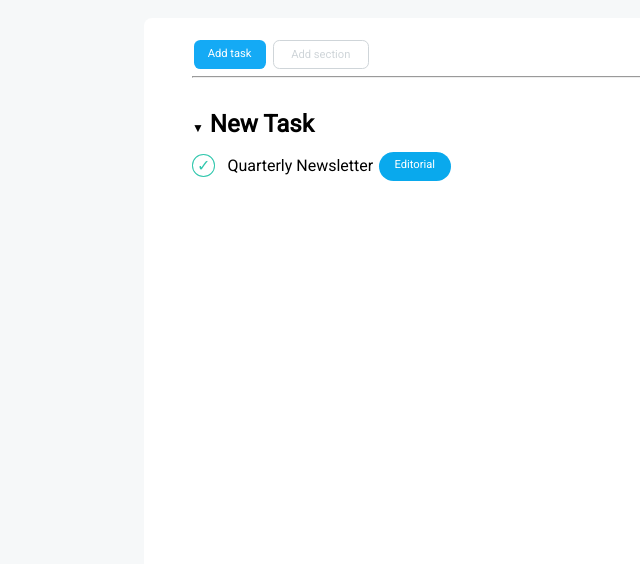
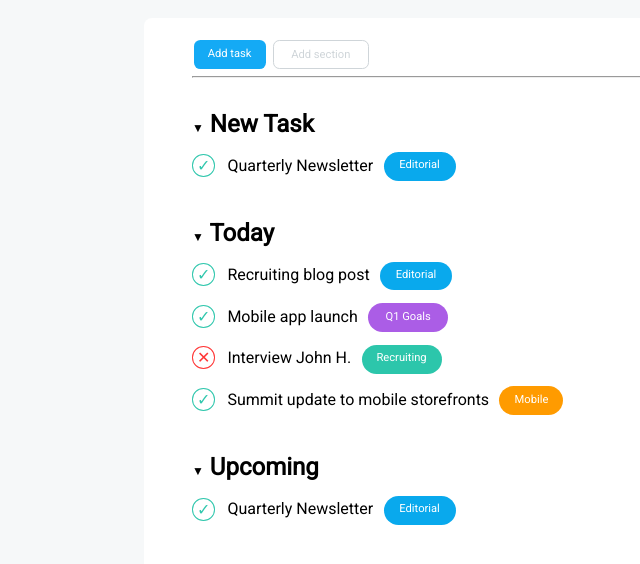
Before and after one commit to AndreSoffiantini/html-css-toboolist, a plain HTML site: page index.html in a window 1280 px wide. Shown: the part 102-666 px from the top of the page, without its empty margins (0-640 px from the left). Drawn offline with Linux system fonts and the light colour scheme.

Commit message:
Add Today section
Created new classes for this section tags

```diff
--- a/css/style.css
+++ b/css/style.css
@@ -133,7 +133,7 @@ body{
 
  /* Topic-tag section */
 
-.topic-tag{
+.topic-tag {
     display: inline-block;
     height: 1.8rem;
     color: var(--global-color);
@@ -142,12 +142,27 @@ body{
     vertical-align: middle;
     font-size: 0.7rem;
     padding: 0.4rem;
-    margin: 0.4rem 0.1rem;
+    margin: 0.4rem;
 }
 
-.editorial{
+.editorial {
     width: 4.5rem;
     background-color: var(--button-editorial-color);
+}
+
+.q1-goals {
+    width: 5rem;
+    background-color: var(--button-q1-goal-color);
+}
+
+.recruiting {
+    width: 5rem;
+    background-color: var(--button-recruiting-color);
+}
+
+.mobile{
+    width: 4rem;
+    background-color: var(--button-mobile-color);
 }
 
 /************ /#Site-Main ************/
--- a/index.html
+++ b/index.html
@@ -35,26 +35,67 @@
 
              <main class="container-main">
 
+                <!-- New Task section -->
                 <section class="container-main-section">
 
                     <h2 class="section-title"><span class="triangle">&#x25BC;</span> New Task</h2>
 
-                    <span>
+                    <div class="topic">
+                        <span class="circle-checkmark true">&#10003;</span>
+                        <span>Quarterly Newsletter</span>
+                        <div class="topic-tag editorial">Editorial</div>
+                    </div>
+
+                </section>
+                <!-- /New Task section -->
+
+                <!-- Today section -->
+                <section class="container-main-section">
+
+                    <h2 class="section-title"><span class="triangle">&#x25BC;</span> Today</h2>
+
+                    <div class="topic">
+                        <span class="circle-checkmark true">&#10003;</span>
+                        <span>Recruiting blog post</span>
+                        <div class="topic-tag editorial">Editorial</div>
+                    </div>
+
+                    <div class="topic">
+                        <span class="circle-checkmark true">&#10003;</span>
+                        <span>Mobile app launch</span>
+                        <div class="topic-tag q1-goals">Q1 Goals</div>
+                    </div>
+
+                    <div class="topic">
+                        <span class="circle-checkmark false">&#10005;</span>
+                        <span>Interview John H.</span>
+                        <div class="topic-tag recruiting">Recruiting</div>
+                    </div>
+
+                    <div class="topic">
+                        <span class="circle-checkmark true">&#10003;</span>
+                        <span>Summit update to mobile storefronts</span>
+                        <div class="topic-tag mobile">Mobile</div>
+                    </div>
+
+                </section>
+                <!-- /Today section -->
+
+                <!-- Upcoming section -->
+                <section class="container-main-section">
+
+                    <h2 class="section-title"><span class="triangle">&#x25BC;</span> Upcoming</h2>
+
+                    <div class="topic">
                         <span class="circle-checkmark true">✓</span>
                         Quarterly Newsletter
                         <div class="topic-tag editorial">
                             Editorial
                         </div>
+                    </div>
 
                 </section>
-
-                <section id="today">
-
-                </section>
-
-                <section id="upcoming">
-
-                </section>
+                <!-- /Upcoming section -->
 
              </main>
              <!-- /.container-main -->
```
